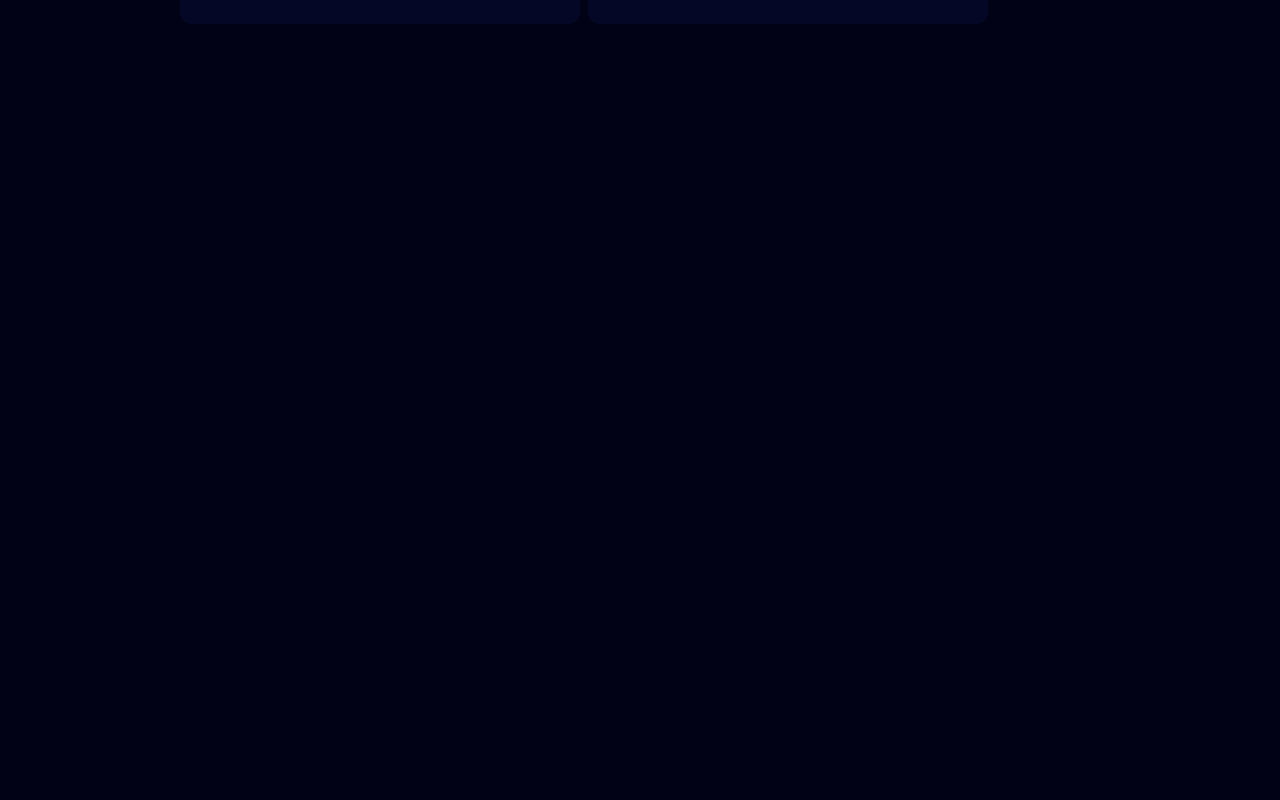
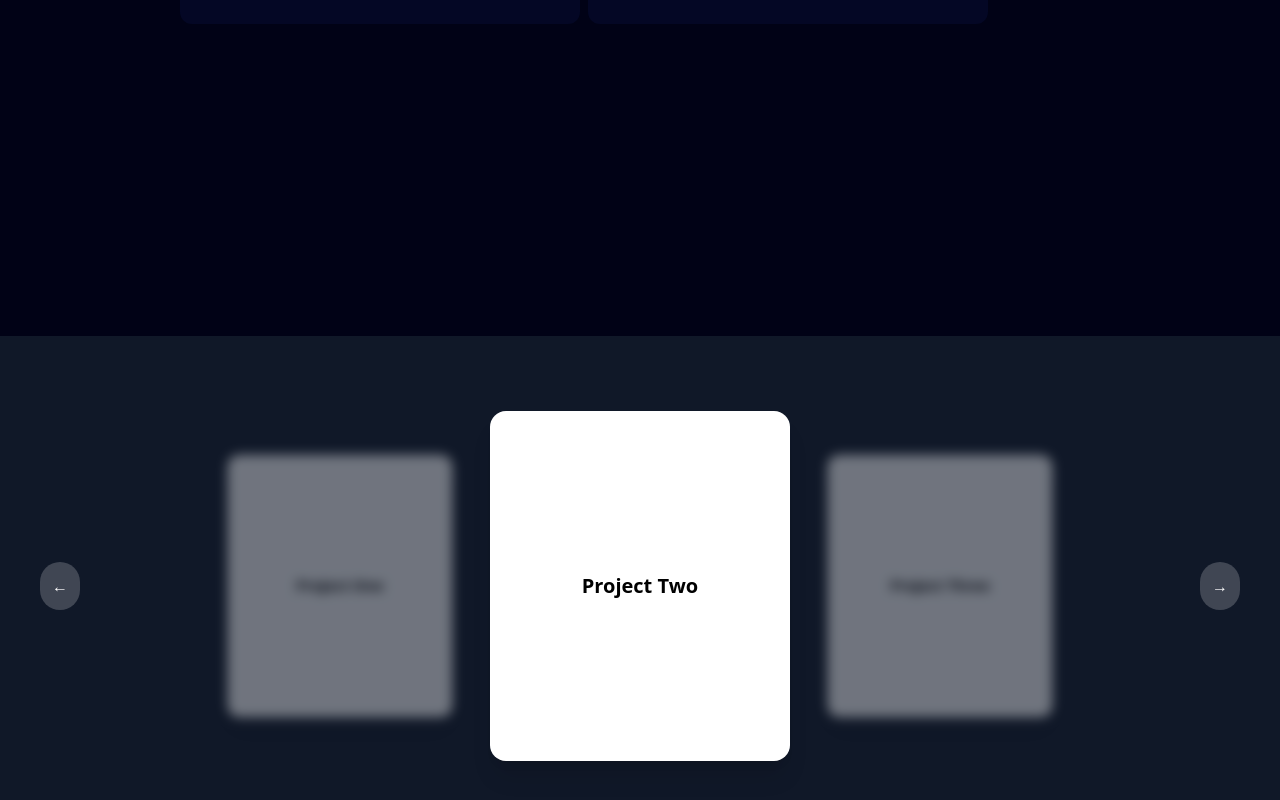
Before and after one commit to mshivam20/portfolio, a React (Vite) app in the folder vite-project/: page / in a window 1280 px wide. Shown: the part 1880-2680 px from the top of the page. Before the commit the page ends 2216 px from the top, so only its background shows below. Built offline with nearby package versions, Linux system fonts and the light colour scheme.

Commit message:
project section addded

```diff
--- a/vite-project/src/App.jsx
+++ b/vite-project/src/App.jsx
@@ -5,6 +5,7 @@ import "./index.css";
 import Home from "./components/Home.jsx";
 import About from "./components/About.jsx";
 import Skill from "./components/Skill.jsx";
+import ProjectCarousel from "./components/Project.jsx";
 
 const root = createRoot(document.getElementById("root"));
 root.render(
@@ -13,5 +14,7 @@ root.render(
         <Home />
         <About />
         <Skill />
+        <ProjectCarousel />
+
     </React.StrictMode>
 );
--- /dev/null
+++ b/vite-project/src/components/Project.jsx
@@ -0,0 +1,96 @@
+import React from "react";
+
+
+// ProjectCarousel.jsx
+import { useState } from "react";
+
+
+const projects = [
+  { id: 1, title: "Project One" },
+  { id: 2, title: "Project Two" },
+  { id: 3, title: "Project Three" },
+  { id: 4, title: "Project Four" },
+];
+
+ function ProjectCarousel() {
+  const [active, setActive] = useState(1);
+
+  const nextSlide = () => {
+    setActive((prev) => (prev + 1) % projects.length);
+  };
+
+  const prevSlide = () => {
+    setActive((prev) =>
+      prev === 0 ? projects.length - 1 : prev - 1
+    );
+  };
+
+  const getPosition = (index) => {
+    if (index === active) return "center";
+    if (
+      index === (active - 1 + projects.length) % projects.length
+    )
+      return "left";
+    if (
+      index === (active + 1) % projects.length
+    )
+      return "right";
+    return "hidden";
+  };
+
+  return (
+    <section className="relative w-full h-[500px] flex items-center justify-center bg-gray-900 overflow-hidden">
+
+      {/* Left Arrow */}
+      <button
+        onClick={prevSlide}
+        className="absolute left-10 z-20 bg-white/20 hover:bg-white/40 text-white p-3 rounded-full"
+      >
+        ←
+      </button>
+
+      {/* Right Arrow */}
+      <button
+        onClick={nextSlide}
+        className="absolute right-10 z-20 bg-white/20 hover:bg-white/40 text-white p-3 rounded-full"
+      >
+        →
+      </button>
+
+      {/* Cards */}
+      <div className="relative w-[900px] h-[350px]">
+
+        {projects.map((project, index) => {
+          const position = getPosition(index);
+
+          return (
+            <div
+              key={project.id}
+              className={`
+                absolute top-0 left-1/2 -translate-x-1/2
+                w-[300px] h-full
+                transition-all duration-500 ease-in-out
+                ${
+                  position === "center"
+                    ? "scale-100 opacity-100 z-20"
+                    : position === "left"
+                    ? "-translate-x-[150%] scale-75 opacity-40 blur-sm z-10"
+                    : position === "right"
+                    ? "translate-x-[50%] scale-75 opacity-40 blur-sm z-10"
+                    : "opacity-0 scale-50 z-0"
+                }
+              `}
+            >
+              <div className="bg-white rounded-2xl shadow-xl p-6 h-full flex items-center justify-center">
+                <h2 className="text-xl font-bold">
+                  {project.title}
+                </h2>
+              </div>
+            </div>
+          );
+        })}
+      </div>
+    </section>
+  );
+}
+export default ProjectCarousel;
```
